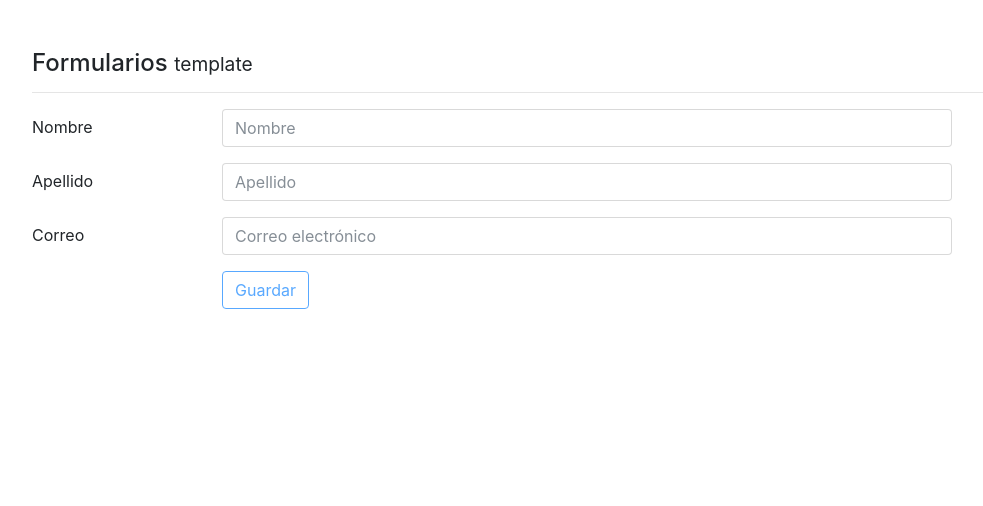
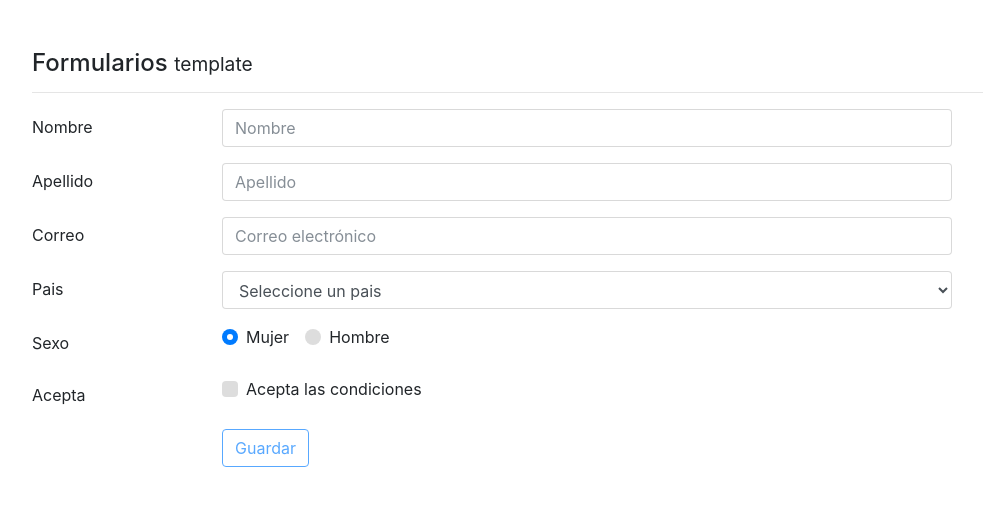
Before and after one commit to valeriadelrio/Formularios-en-Angular, an Angular app: page / in a window 1280 px wide. Shown: the top 506 px of the page, without its empty margins (53-1036 px from the left). Built offline with nearby package versions, Linux system fonts and the light colour scheme.

Commit message:
Uso de selcts, radios y checkbox

```diff
--- a/src/app/components/template/template.component.html
+++ b/src/app/components/template/template.component.html
@@ -67,6 +67,60 @@
     </div>
   </div>
 
+  <div class="form-group row" [ngClass]="{'was-validated': correo.touched}">
+    <label class="col-2 col-form-label">Pais</label>
+    <div class="col-md-8">
+      <select [(ngModel)]="usuario.pais"
+              class="form-control" name="pais">
+              <option value="">Seleccione un pais</option>
+              <option *ngFor="let pais of paises"
+                     [value]="pais.codigo">{{ pais.nombre }}</option>
+      </select>
+    </div>
+  </div>
+
+  <div class="form-group row" [ngClass]="{'was-validated': correo.touched}">
+    <label class="col-2 col-form-label">Sexo</label>
+    <div class="col-md-8">
+      <label *ngFor="let sex of sexos"
+             class="custom-control custom-radio">
+        <input [(ngModel)]="usuario.sexo"
+               name="sexo"
+               [value]="sex"
+               type="radio"
+               class="custom-control-input">
+        <span class="custom-control-indicator"></span>
+        <span class="custom-control-description"> {{ sex }}</span>
+      </label>
+      <!-- <label class="custom-control custom-radio">
+        <input [(ngModel)]="usuario.sexo"
+               name="sexo"
+               value="Hombre"
+               type="radio"
+               class="custom-control-input">
+        <span class="custom-control-indicator"></span>
+        <span class="custom-control-description">Hombre</span>
+      </label> -->
+
+    </div>
+  </div>
+
+  <div class="form-group row" [ngClass]="{'was-validated': correo.touched}">
+    <label class="col-2 col-form-label">Acepta</label>
+    <div class="col-md-8">
+      <label class="custom-control custom-checkbox">
+        <input [(ngModel)]="usuario.acepta"
+               name="acepta"
+               type="checkbox"
+               class="custom-control-input"
+               required>
+        <span class="custom-control-indicator"></span>
+        <span class="custom-control-description">Acepta las condiciones</span>
+      </label>
+    </div>
+  </div>
+
+
 
 
   <div class="form-group row">
--- a/src/app/components/template/template.component.ts
+++ b/src/app/components/template/template.component.ts
@@ -15,8 +15,27 @@ export class TemplateComponent{
   usuario:Object ={
     nombre: null,
     apellido: null,
-    correo: null
+    correo: null,
+    pais: "",
+    sexo: "Mujer",
+    acepta:false
+
   }
+
+  paises = [{
+    codigo: "ARG",
+    nombre: "Argentina"
+  },
+  {
+    codigo: "CRI",
+    nombre: "Costa Rica"
+  },
+  {
+    codigo: "ESP",
+    nombre: "España"
+  }]
+
+  sexos: string[] = ["Mujer", "Hombre"]
   constructor() { }
 
 
```
